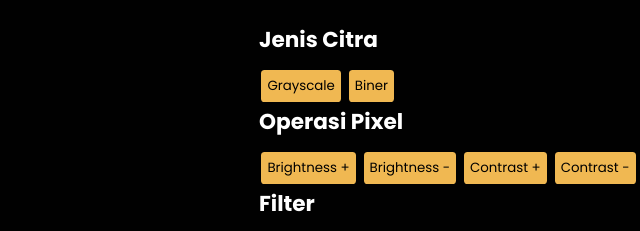
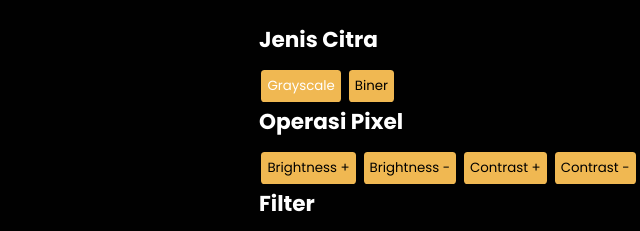
Before and after one commit to 1kuyyy/Image-Processing-PC, a plain HTML site: page index.html in a window 1280 px wide. In both pictures the pointer is over the button "Grayscale". Shown: the part 956-1187 px from the top of the page, 453-1093 px from the left. Drawn offline with nearby package versions, Linux system fonts and the light colour scheme.

Commit message:
065122060 - Rizky Ramadhani - B

```diff
--- a/css/style.css
+++ b/css/style.css
@@ -193,6 +193,10 @@ body {
   cursor: pointer;
 }
 
+.about .row .content button:hover {
+  color: white;
+}
+
 .about .row .content h3 {
   font-size: 1.8rem;
   margin-bottom: 1rem;
```
